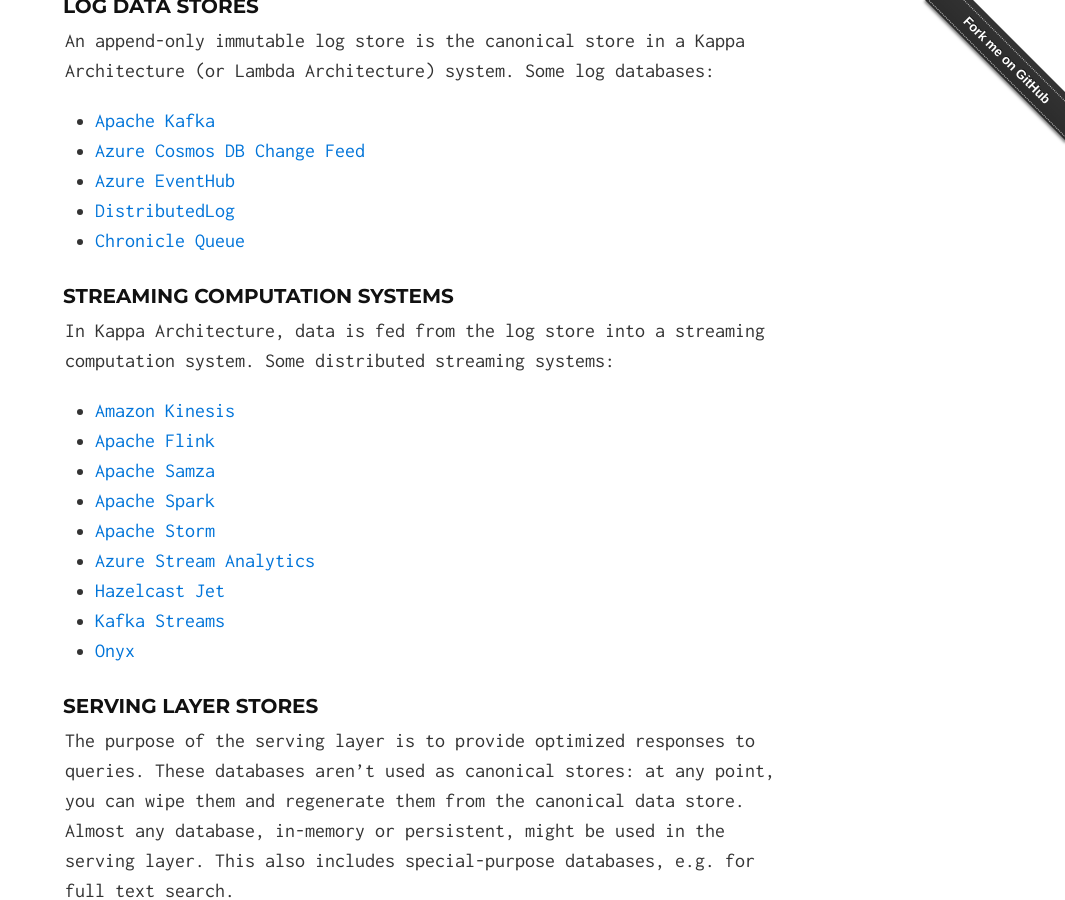
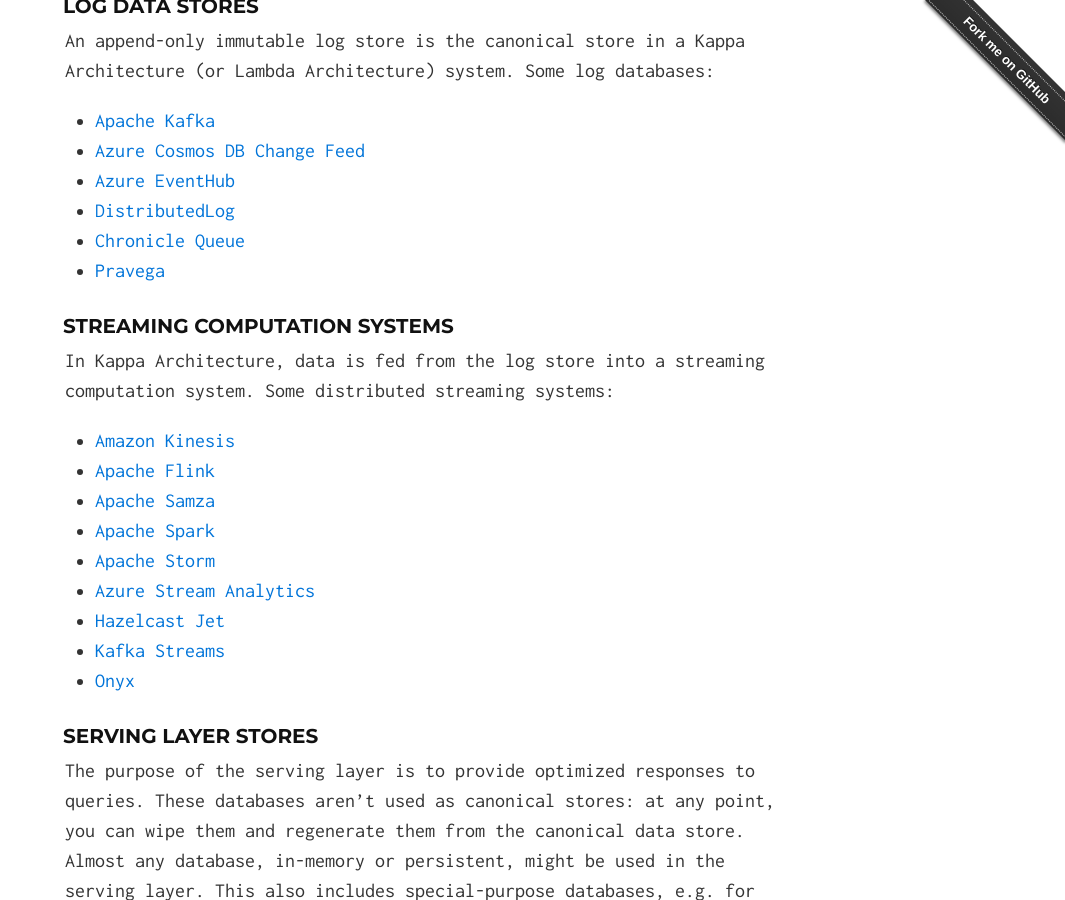
Before and after one commit to milinda/kappa-architecture.com, a Jekyll site: the page built from index.html, in a window 1280 px wide and 900 px high, scrolled down 2058 px. Shown: the whole window, without its empty margins (215-1280 px from the left). Built offline with Jekyll 4.4.1, drawn with Linux system fonts in a browser that asks for light colours.

Commit message:
Add Pravega as a log data store

```diff
--- a/_includes/index.md
+++ b/_includes/index.md
@@ -39,6 +39,7 @@ An append-only immutable log store is the canonical store in a Kappa Architectur
 * [Azure EventHub](https://azure.microsoft.com/en-us/services/event-hubs/)
 * [DistributedLog](http://distributedlog.io/)
 * [Chronicle Queue](https://github.com/OpenHFT/Chronicle-Queue)
+* [Pravega](http://pravega.io/)
 
 ### Streaming computation systems
 
```
